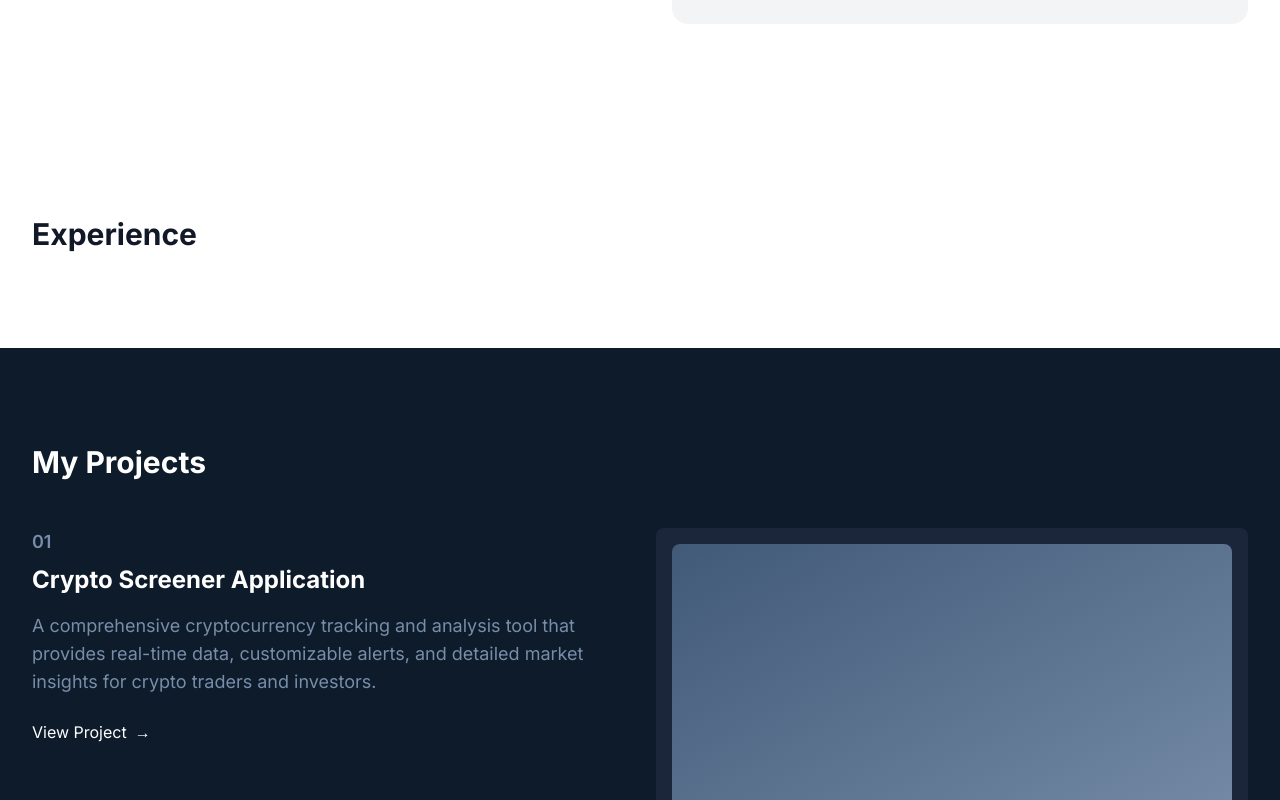
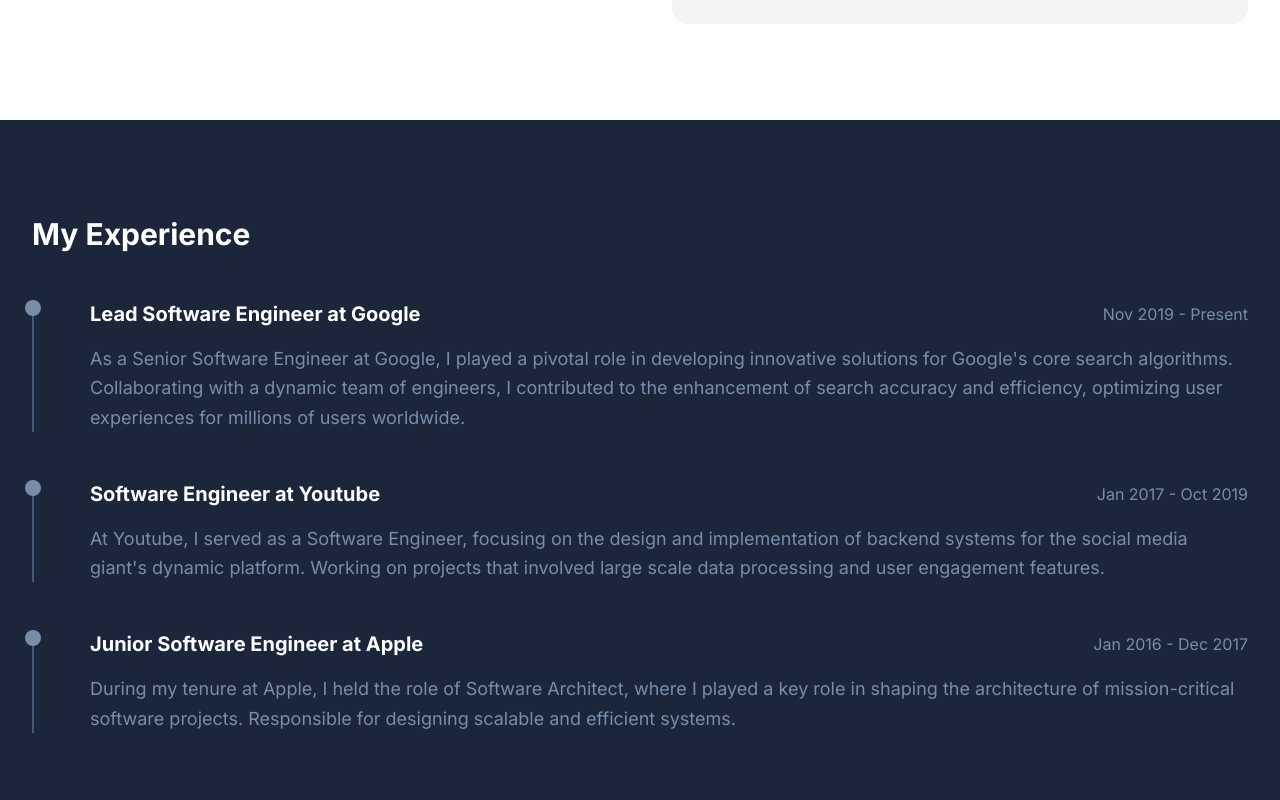
Before and after one commit to DavidYu75/thedavidyu, a Next.js app: page / in a window 1280 px wide. Shown: the part 680-1480 px from the top of the page. Built offline with nearby package versions, Linux system fonts and the light colour scheme.

Commit message:
base experience section

```diff
--- a/src/app/page.tsx
+++ b/src/app/page.tsx
@@ -1,6 +1,6 @@
 import Hero from '@/components/sections/Hero'
 import Projects from '@/components/sections/Projects'
-import { Experience } from '@/components/sections/Experience'
+import Experience from '@/components/sections/Experience'
 import { Contact } from '@/components/sections/Contact'
 import { NavBar } from '@/components/layout/NavBar'
 import { Footer } from '@/components/layout/Footer'
--- a/src/components/sections/Experience.tsx
+++ b/src/components/sections/Experience.tsx
@@ -1,7 +1,72 @@
-export function Experience() {
-    return (
-      <section id="experience" className="section-padding">
-        <h2 className="text-3xl font-bold">Experience</h2>
-      </section>
-    )
-  }
+'use client';
+
+import { motion } from 'framer-motion';
+
+interface Experience {
+  title: string;
+  period: string;
+  description: string;
+}
+
+const Experience = () => {
+
+  const experiences: Experience[] = [
+    {
+      title: 'Lead Software Engineer at Google',
+      period: 'Nov 2019 - Present',
+      description: 'As a Senior Software Engineer at Google, I played a pivotal role in developing innovative solutions for Google\'s core search algorithms. Collaborating with a dynamic team of engineers, I contributed to the enhancement of search accuracy and efficiency, optimizing user experiences for millions of users worldwide.'
+    },
+    {
+      title: 'Software Engineer at Youtube',
+      period: 'Jan 2017 - Oct 2019',
+      description: 'At Youtube, I served as a Software Engineer, focusing on the design and implementation of backend systems for the social media giant\'s dynamic platform. Working on projects that involved large scale data processing and user engagement features.'
+    },
+    {
+      title: 'Junior Software Engineer at Apple',
+      period: 'Jan 2016 - Dec 2017',
+      description: 'During my tenure at Apple, I held the role of Software Architect, where I played a key role in shaping the architecture of mission-critical software projects. Responsible for designing scalable and efficient systems.'
+    }
+  ];
+
+  return (
+    <section id="experience" className="py-24 bg-[#1B263B]">
+      <div className="mx-auto max-w-7xl px-4 sm:px-6 lg:px-8">
+        <motion.div
+          initial={{ opacity: 0, y: 20 }}
+          whileInView={{ opacity: 1, y: 0 }}
+          transition={{ duration: 0.5 }}
+          viewport={{ once: true }}
+        >
+          <h2 className="text-3xl font-bold text-white mb-12">My Experience</h2>
+        </motion.div>
+
+        <div className="space-y-12">
+          {experiences.map((exp, index) => (
+            <motion.div
+              key={index}
+              initial={{ opacity: 0, y: 20 }}
+              whileInView={{ opacity: 1, y: 0 }}
+              transition={{ duration: 0.5, delay: index * 0.1 }}
+              viewport={{ once: true }}
+              className="relative pl-8 border-l-2 border-[#415A77]"
+            >
+              <div className="absolute -left-[9px] top-0 h-4 w-4 rounded-full bg-[#778DA9]" />
+
+              <div className="ml-6">
+                <div className="flex flex-col sm:flex-row sm:items-center sm:justify-between">
+                  <h3 className="text-xl font-bold text-white">{exp.title}</h3>
+                  <span className="mt-1 sm:mt-0 text-[#778DA9]">{exp.period}</span>
+                </div>
+                <p className="mt-4 text-[#778DA9] text-lg leading-relaxed">
+                  {exp.description}
+                </p>
+              </div>
+            </motion.div>
+          ))}
+        </div>
+      </div>
+    </section>
+  );
+};
+
+export default Experience;
```
